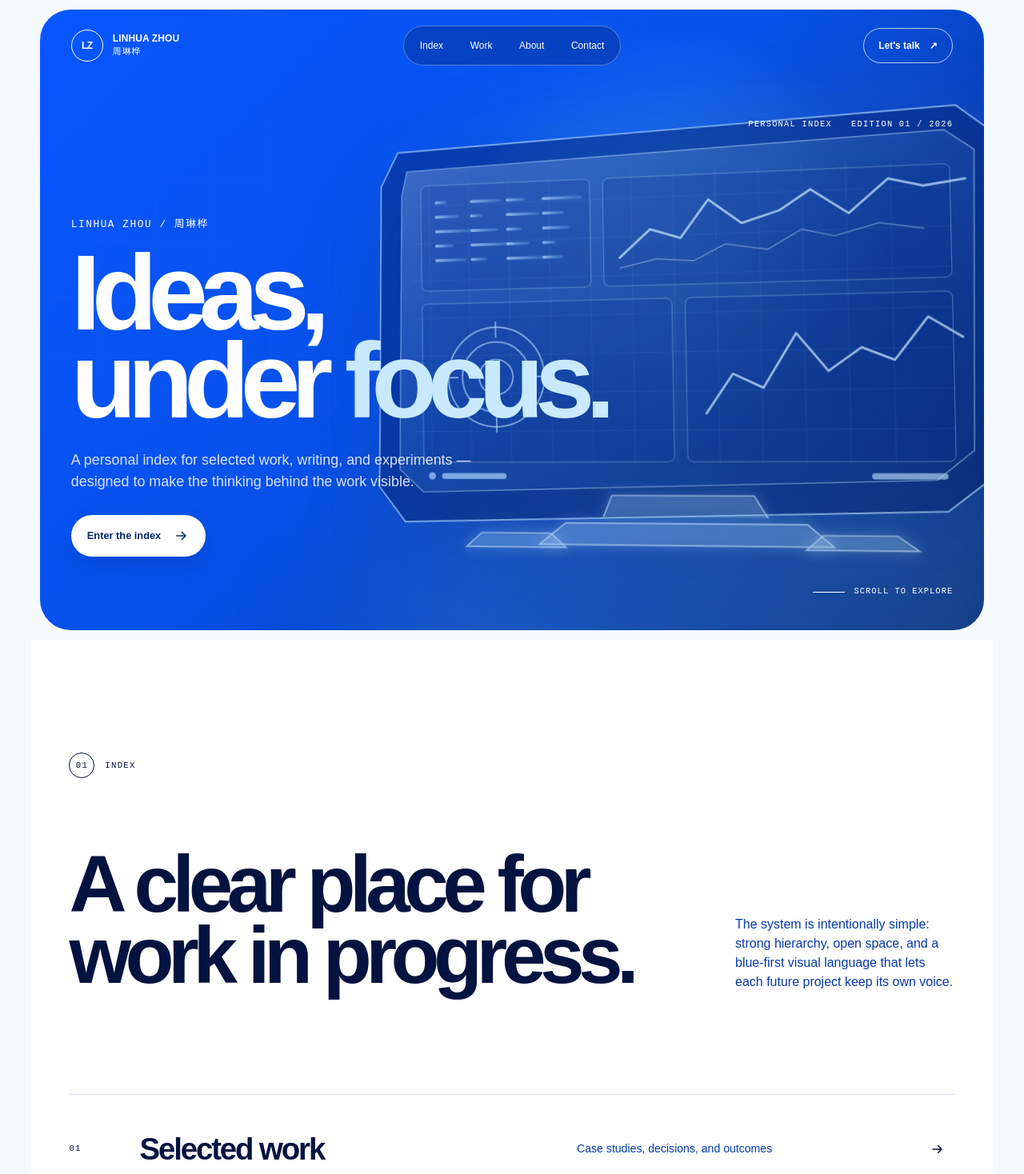
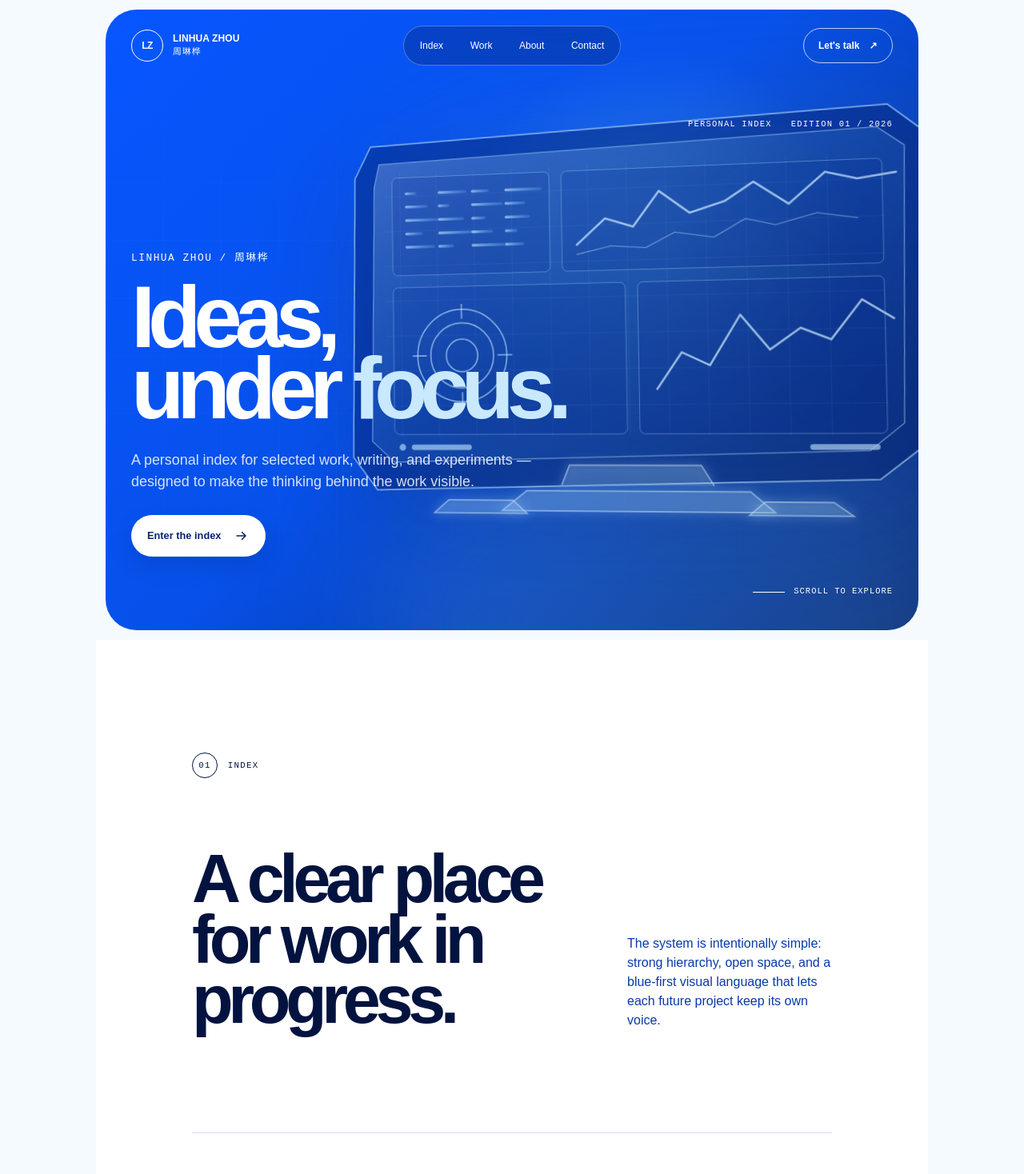
Before and after one commit to zhoulinhua0-star/personal-site, a Next.js app: page / in a window 1280 px wide. Shown: the top 1468 px of the page at 80% size. Built offline with nearby package versions, Linux system fonts and the light colour scheme.

Commit message:
refine resume-style portfolio frame

```diff
--- a/src/app/globals.css
+++ b/src/app/globals.css
@@ -12,9 +12,10 @@
   --blue-050: #f5faff;
   --white: #ffffff;
   --line: rgba(7, 58, 168, 0.18);
-  --site-frame-width: min(94vw, 92.5rem);
-  --content-max: 74rem;
-  --content-wide-max: 84rem;
+  --site-frame-width: min(94vw, 65rem);
+  --content-max: 50rem;
+  --content-wide-max: 62.5rem;
+  --wide-gutter: clamp(1.25rem, 2.5vw, 2.5rem);
   --page-gutter: clamp(1rem, 3vw, 3.5rem);
   --section-space: clamp(5.5rem, 11vw, 10.5rem);
   --radius-sm: 0.75rem;
@@ -97,8 +98,8 @@ a:focus-visible {
   position: absolute;
   z-index: 20;
   top: 2rem;
-  left: calc(0.75rem + var(--page-gutter));
-  right: calc(0.75rem + var(--page-gutter));
+  left: calc(0.75rem + var(--wide-gutter));
+  right: calc(0.75rem + var(--wide-gutter));
   display: grid;
   grid-template-columns: 1fr auto 1fr;
   align-items: center;
@@ -194,7 +195,11 @@ a:focus-visible {
   min-height: calc(100svh - 1.5rem);
   overflow: hidden;
   padding: clamp(8rem, 15vh, 10rem)
-    max(var(--page-gutter), calc((100% - var(--content-wide-max)) / 2)) 2.25rem;
+    max(
+      var(--wide-gutter),
+      calc((var(--site-frame-width) - var(--content-wide-max)) / 2)
+    )
+    2.25rem;
   border-radius: var(--radius-lg);
   color: var(--white);
   background:
@@ -230,7 +235,7 @@ a:focus-visible {
   position: absolute;
   z-index: 3;
   top: 8.5rem;
-  right: var(--page-gutter);
+  right: var(--wide-gutter);
   display: flex;
   gap: 1.5rem;
   font-family: "Courier New", monospace;
@@ -257,7 +262,7 @@ a:focus-visible {
 .hero h1 {
   max-width: 10ch;
   margin: 0;
-  font-size: clamp(4.25rem, 10.5vw, 10rem);
+  font-size: clamp(4.25rem, 8.5vw, 8.25rem);
   font-weight: 700;
   line-height: 0.82;
   letter-spacing: -0.085em;
@@ -311,7 +316,7 @@ a:focus-visible {
 .hero__scroll {
   position: absolute;
   z-index: 3;
-  right: var(--page-gutter);
+  right: var(--wide-gutter);
   bottom: 2.5rem;
   display: flex;
   align-items: center;
@@ -335,7 +340,7 @@ a:focus-visible {
   z-index: 1;
   top: 12%;
   right: -8%;
-  width: min(72vw, 76rem);
+  width: min(84%, 58rem);
   aspect-ratio: 1.48;
   transform: perspective(1200px) rotateX(1deg) rotateY(-8deg) rotateZ(-1deg);
   transform-origin: center;
@@ -448,7 +453,10 @@ a:focus-visible {
   width: var(--site-frame-width);
   margin-inline: auto;
   padding: var(--section-space)
-    max(var(--page-gutter), calc((100% - var(--content-max)) / 2));
+    max(
+      var(--page-gutter),
+      calc((var(--site-frame-width) - var(--content-max)) / 2)
+    );
 }
 
 .section-label {
@@ -496,7 +504,7 @@ a:focus-visible {
 .writing-section h2,
 .footer h2 {
   margin: 0;
-  font-size: clamp(3.3rem, 7.8vw, 8rem);
+  font-size: clamp(3.1rem, 6.6vw, 6.75rem);
   font-weight: 700;
   line-height: 0.89;
   letter-spacing: -0.075em;
@@ -554,8 +562,8 @@ a:focus-visible {
 
 .work-section {
   padding-inline: max(
-    var(--page-gutter),
-    calc((100% - var(--content-wide-max)) / 2)
+    var(--wide-gutter),
+    calc((var(--site-frame-width) - var(--content-wide-max)) / 2)
   );
   color: var(--white);
   background: var(--blue-950);
@@ -571,7 +579,7 @@ a:focus-visible {
 
 .work-section h2 {
   margin: 0;
-  font-size: clamp(3.1rem, 6.7vw, 7.1rem);
+  font-size: clamp(2.9rem, 5.6vw, 5.9rem);
   line-height: 0.9;
   letter-spacing: -0.07em;
 }
@@ -588,7 +596,7 @@ a:focus-visible {
 
 .project-card {
   display: flex;
-  min-height: 38rem;
+  min-height: 32rem;
   flex-direction: column;
   overflow: hidden;
   padding: clamp(1.25rem, 2.2vw, 2rem);
@@ -598,7 +606,7 @@ a:focus-visible {
 
 .project-card:first-child {
   grid-row: span 2;
-  min-height: 54rem;
+  min-height: 46rem;
 }
 
 .project-card--cobalt {
@@ -659,13 +667,13 @@ a:focus-visible {
 
 .project-card__copy h3 {
   margin: 0 0 1rem;
-  font-size: clamp(2.5rem, 5vw, 5rem);
+  font-size: clamp(2.5rem, 4vw, 4rem);
   line-height: 0.92;
   letter-spacing: -0.065em;
 }
 
 .project-card:not(:first-child) .project-card__copy h3 {
-  font-size: clamp(2.25rem, 3.7vw, 3.75rem);
+  font-size: clamp(2.25rem, 3.1vw, 3.15rem);
 }
 
 .project-card__copy > p:last-child {
@@ -740,7 +748,7 @@ a:focus-visible {
 }
 
 .writing-section h2 {
-  font-size: clamp(3.5rem, 8vw, 8.8rem);
+  font-size: clamp(3.25rem, 6.6vw, 7rem);
 }
 
 .writing-section > p {
@@ -873,6 +881,11 @@ a:focus-visible {
     grid-row: auto;
   }
 
+  .project-card,
+  .project-card:first-child {
+    min-height: 34rem;
+  }
+
   .principle-grid {
     grid-template-columns: repeat(2, 1fr);
   }
@@ -954,7 +967,7 @@ a:focus-visible {
 
   .project-card,
   .project-card:first-child {
-    min-height: 34rem;
+    min-height: 30rem;
   }
 
   .principle-grid {
```
Also changed, not shown: 1 other file (tests, documents, lock files or other folders).
